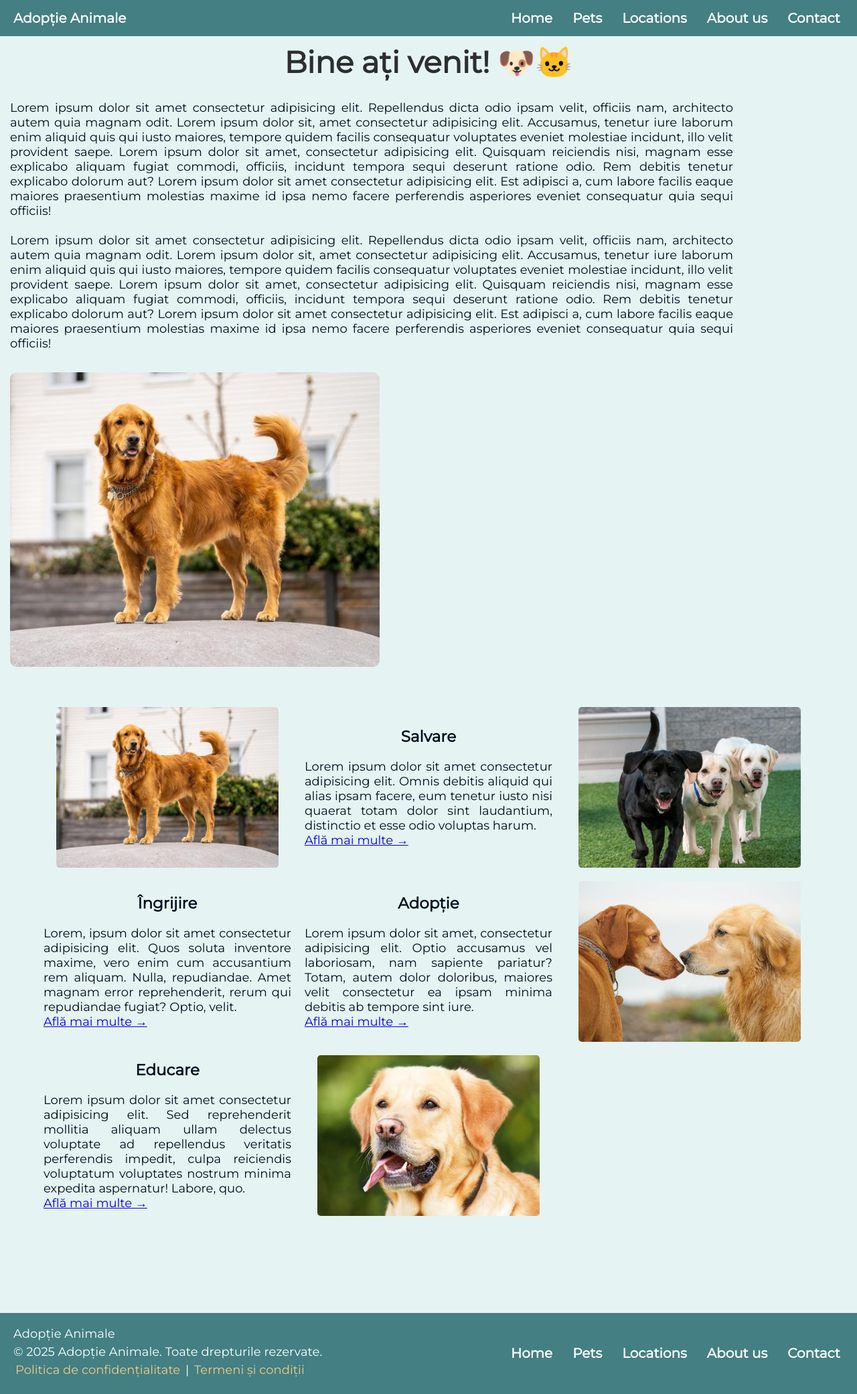
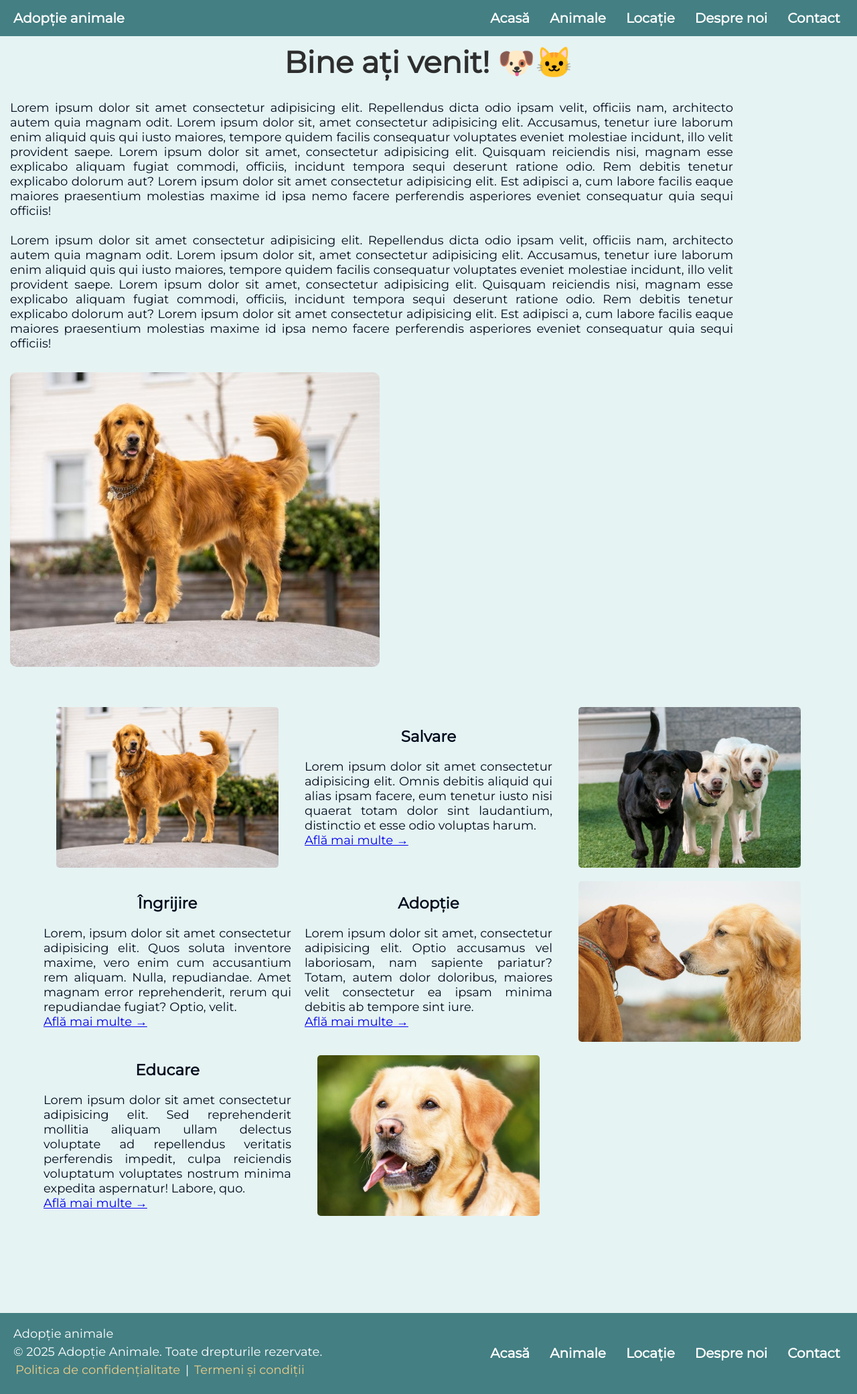
Before and after one commit to AndreiB08/Licenta-Aplicatie-Web-Centru-Adoptie-Animale, a React (Vite) app in the folder front-end/: page / in a window 1280 px wide. Shown: the whole page at 67% size. Built offline with nearby package versions, Linux system fonts and the light colour scheme.

Commit message:
navbar and footer update

```diff
--- a/front-end/src/Components/Footer/Footer.jsx
+++ b/front-end/src/Components/Footer/Footer.jsx
@@ -1,23 +1,27 @@
 import React from "react";
 import { Link } from "react-router-dom";
 import "./Footer.css";
+import { useTranslation } from "react-i18next";
 
 const Footer = () => {
+
+    const { t } = useTranslation();
+
     return (
         <footer className="footer">
-            <div className="footer-content">Adopție Animale
-            <p>&copy; 2025 Adopție Animale. Toate drepturile rezervate.</p>
+            <div className="footer-content">{t('pet_adoption')}
+            <p>&copy; 2025 Adopție Animale. {t('rights_reserved')}</p>
                 <p>
-                    <a href="/privacy-policy">Politica de confidențialitate</a> |
-                    <a href="/terms"> Termeni și condiții</a>
+                    <a href="/privacy-policy">{t('privacy_policy')}</a> |
+                    <a href="/terms"> {t('terms')}</a>
                 </p>
             </div>
             <ul className="footer-links">
-                <li><Link to="/">Home</Link></li>
-                <li><Link to="/pets">Pets</Link></li>
-                <li><Link to="/">Locations</Link></li>
-                <li><Link to="/">About us</Link></li>
-                <li><Link to="/">Contact</Link></li>
+                <li><Link to="/">{t('home')}</Link></li>
+                <li><Link to="/pets">{t('pets')}</Link></li>
+                <li><Link to="/">{t('location')}</Link></li>
+                <li><Link to="/">{t('about_us')}</Link></li>
+                <li><Link to="/admin/add-animal">{t('contact')}</Link></li>
             </ul>
         </footer>
     );
--- a/front-end/src/Components/NavBar/NavBar.jsx
+++ b/front-end/src/Components/NavBar/NavBar.jsx
@@ -1,17 +1,21 @@
 import React from "react";
 import { Link } from "react-router-dom";
 import "./NavBar.css";
+import { useTranslation } from "react-i18next";
 
 const Navbar = () => {
+
+    const { t } = useTranslation();
+
     return (
         <nav className="navbar">
-            <div className="navbar-brand">Adopție Animale</div>
+            <div className="navbar-brand">{t('pet_adoption')}</div>
             <ul className="navbar-links">
-                <li><Link to="/">Home</Link></li>
-                <li><Link to="/pets">Pets</Link></li>
-                <li><Link to="/">Locations</Link></li>
-                <li><Link to="/">About us</Link></li>
-                <li><Link to="/admin/add-animal">Contact</Link></li>
+                <li><Link to="/">{t('home')}</Link></li>
+                <li><Link to="/pets">{t('pets')}</Link></li>
+                <li><Link to="/">{t('location')}</Link></li>
+                <li><Link to="/">{t('about_us')}</Link></li>
+                <li><Link to="/admin/add-animal">{t('contact')}</Link></li>
             </ul>
         </nav>
     );
--- a/front-end/src/i18n.js
+++ b/front-end/src/i18n.js
@@ -16,7 +16,16 @@ i18n.use(initReactI18next).init({
           adopted: "Adopted",
           reserved: "Reserved"
         },
-        no_pets_available: "Currently, there are no animals available."
+        no_pets_available: "Currently, there are no animals available.",
+        pet_adoption: "Pet Adoption",
+        home: "Home",
+        pets: "Pets",
+        location: "Location",
+        about_us: "About us",
+        contact: "Contact",
+        rights_reserved: "All rights reserved.",
+        privacy_policy: "Privacy Policy",
+        terms: "Terms and Conditions"
       },
     },
     ro: {
@@ -32,7 +41,16 @@ i18n.use(initReactI18next).init({
           adopted: "Adoptat",
           reserved: "Rezervat"
         },
-        no_pets_available: "Momentan nu există animale disponibile."
+        no_pets_available: "Momentan nu există animale disponibile.",
+        pet_adoption: "Adopție animale",
+        home: "Acasă",
+        pets: "Animale",
+        location: "Locație",
+        about_us: "Despre noi",
+        contact: "Contact",
+        rights_reserved: "Toate drepturile rezervate.",
+        privacy_policy: "Politica de confidențialitate",
+        terms: "Termeni și condiții"
       },
     },
   },
```
Also changed, not shown: 1 other file (tests, documents, lock files or other folders).
